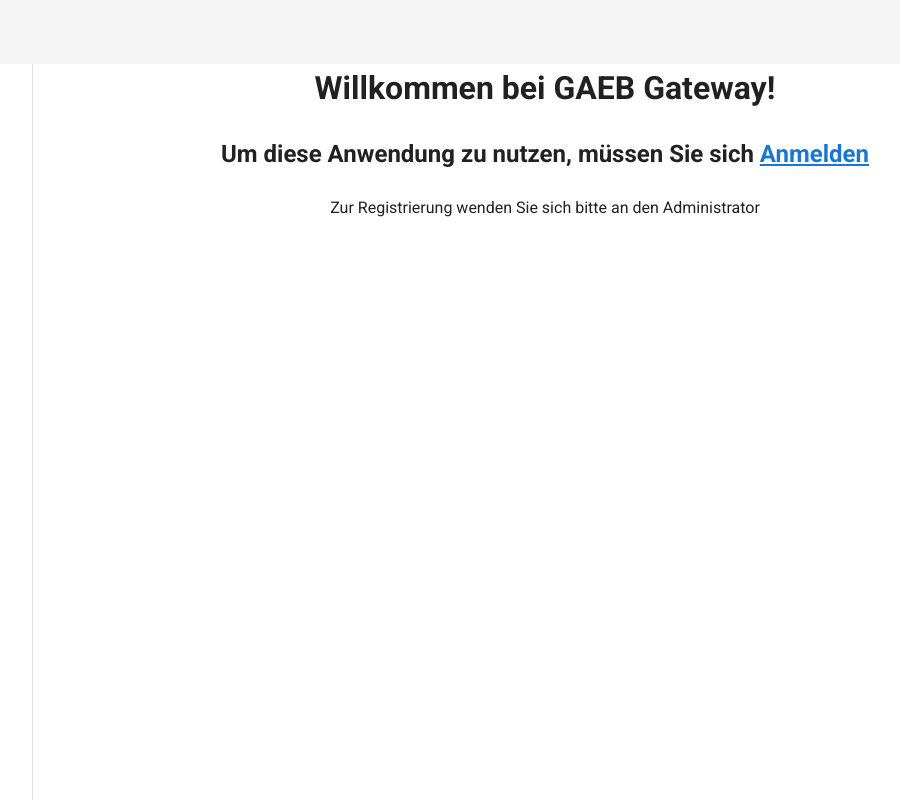
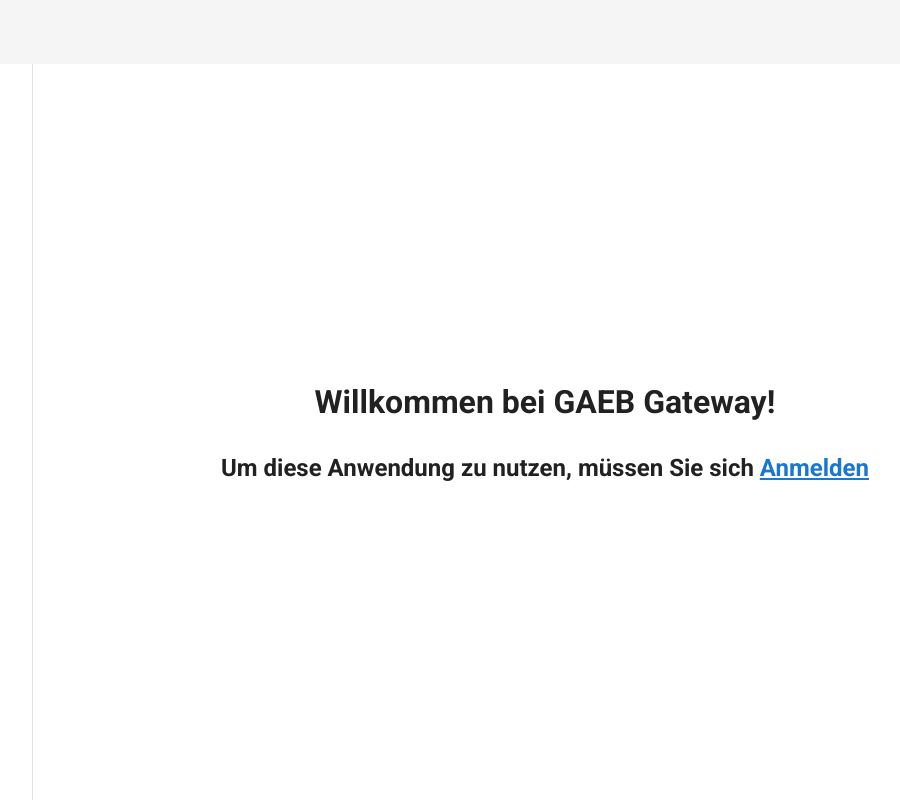
Before and after one commit to jeffnawroth/gaeb-gateway, a Vue app: page / in a window 1280 px wide. Shown: the whole page, without its empty margins (223-1123 px from the left). Built offline with nearby package versions, Linux system fonts and the light colour scheme.

Commit message:
^ Wording adjusted #9

```diff
--- a/src/components/UserForm.vue
+++ b/src/components/UserForm.vue
@@ -7,7 +7,7 @@
   >
     <v-card>
       <ValidationObserver v-slot="{ invalid }">
-        <v-card-title>Registrieren</v-card-title>
+        <v-card-title>{{ cardTitle }}</v-card-title>
         <v-card-text>
           <ValidationProvider
             v-slot="{ errors }"
@@ -101,8 +101,7 @@
             />
           </ValidationProvider>
         </v-card-text>
-        <v-card-actions>
-          <v-spacer />
+        <v-card-actions class="justify-space-around">
           <v-btn
             large
             @click="close"
@@ -111,10 +110,11 @@
           </v-btn>
           <v-btn
             large
+            color="success"
             :disabled="invalid"
             @click="saveUser"
           >
-            Registrieren
+            Speichern
           </v-btn>
         </v-card-actions>
       </ValidationObserver>
@@ -122,7 +122,7 @@
   </v-dialog>
 </template>
 
-<script lang="ts">
+<script lang="js">
 import Vue from "vue";
 import { ValidationObserver, ValidationProvider } from "vee-validate";
 import { mapActions, mapMutations, mapState } from "vuex";
@@ -155,6 +155,9 @@
   }),
   computed: {
     ...mapState("users", ["user", "creationMode"]),
+    cardTitle() {
+      return this.creationMode ? "Nutzer hinzufügen" : "Nutzer bearbeiten";
+    },
     /*  isMinLengthValid(): boolean {
       // check if password is at least 6 characters long
       return this.localUser.passwordHash.length >= 6;
--- a/src/store/modules/authentication.ts
+++ b/src/store/modules/authentication.ts
@@ -48,7 +48,7 @@
             credentials
           );
         commit("SET_USER_DATA", data.data);
-        router.push({ name: "home" });
+        router.push({ name: "users" });
       } catch (error) {
         const notification = {
           type: "error",
--- a/src/views/HomeView.vue
+++ b/src/views/HomeView.vue
@@ -1,12 +1,11 @@
 <template>
+  <v-container
+    fill-height
+    fluid
+  >
     <v-row>
       <v-col class="d-flex justify-center">
-      <h1 v-if="!loggedIn">
-        Willkommen bei GAEB Gateway!
-      </h1>
-      <h1 v-else>
-        Wilkommen {{ user.firstName }}
-      </h1>
+        <h1>Willkommen bei GAEB Gateway!</h1>
       </v-col>
       <v-col
         class="d-flex justify-center"
@@ -19,13 +18,8 @@
           </router-link>
         </h2>
       </v-col>
-    <v-col
-      class="d-flex justify-center"
-      cols="12"
-    >
-      <p>Zur Registrierung wenden Sie sich bitte an den Administrator</p>
-    </v-col>
     </v-row>
+  </v-container>
 </template>
 
 <script lang="ts">
--- a/src/views/UserManagement.vue
+++ b/src/views/UserManagement.vue
@@ -16,7 +16,7 @@
           <v-spacer />
           <v-spacer />
           <v-btn @click="$router.push({ name: 'create-user' })">
-            Registrieren
+            Nutzer hinzufügen
           </v-btn>
         </v-toolbar>
       </template>
@@ -44,7 +44,7 @@
           {{ user.firstName + " " + user.lastName }} löschen möchten? Diese
           Aktion kann nicht rückgängig gemacht werden.
         </v-card-text>
-        <v-card-actions class="justify-space-between">
+        <v-card-actions class="justify-space-around">
           <v-btn @click="closeDelete">
             Abbrechen
           </v-btn>
```
Lines whose indentation alone changed are shown as unchanged.
